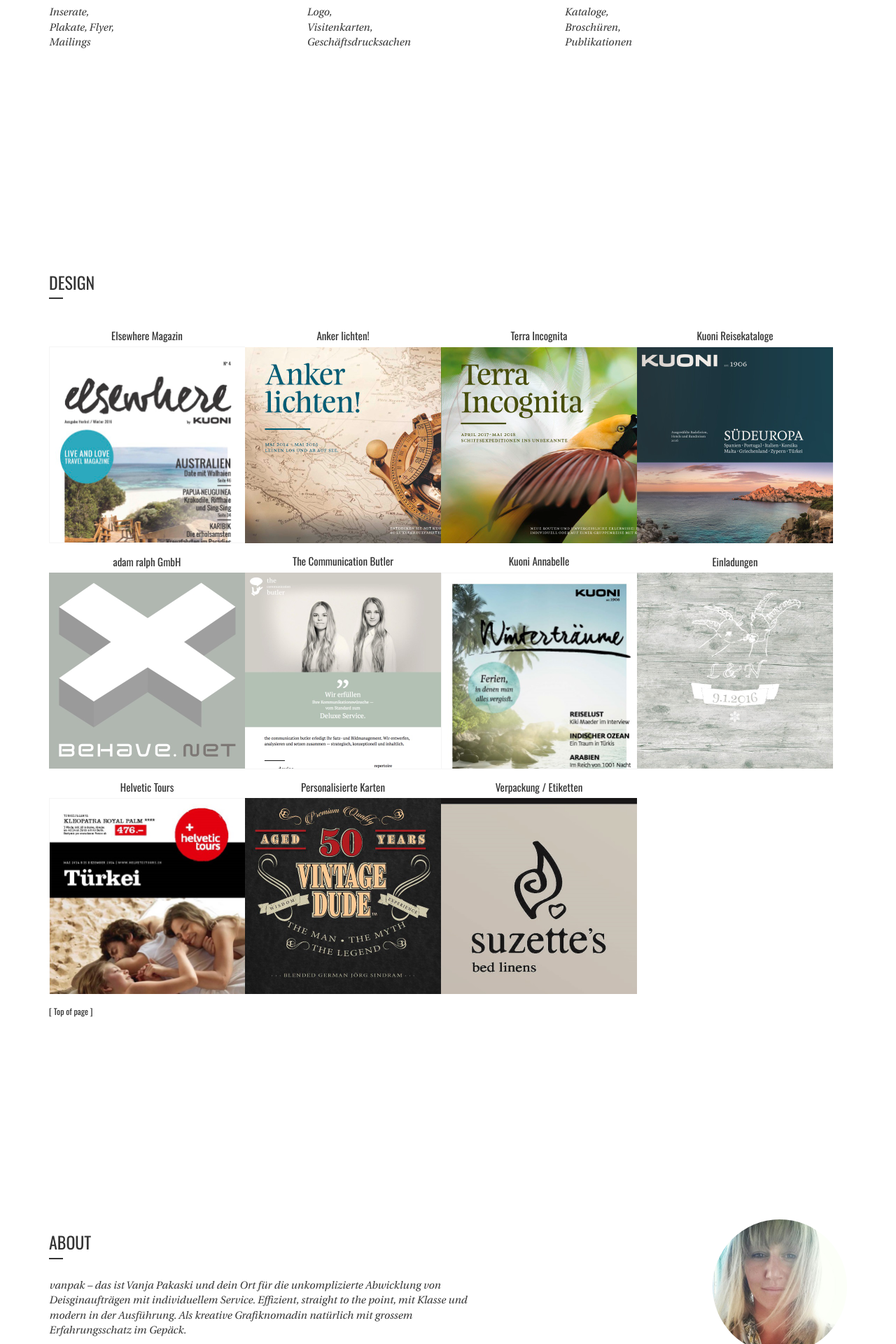
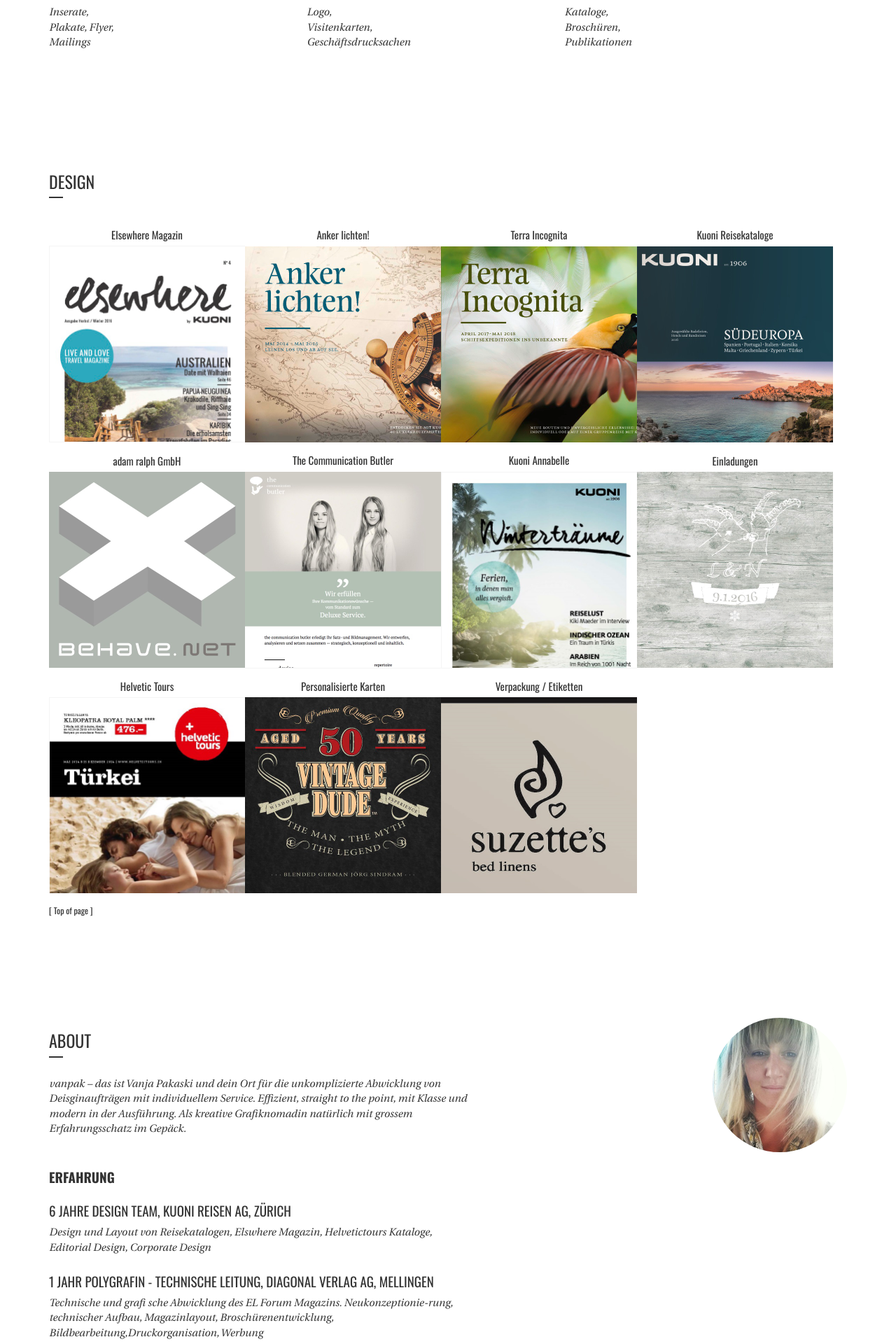
Before and after one commit to vanpak/vanpak.github.io, a Jekyll site: the page built from index.html, in a window 1280 px wide. Shown: the part 611-2531 px from the top of the page at 70% size. Built offline with Jekyll 4.4.1, drawn with Linux system fonts in a browser that asks for light colours.

Commit message:
reduce section margins

```diff
--- a/css/default.css
+++ b/css/default.css
@@ -90,8 +90,8 @@
 }
 
 main > section {
-  margin-top: 288px;
-  margin-bottom: 288px;
+  margin-top: 144px;
+  margin-bottom: 144px;
 }
 
 main nav {
```
